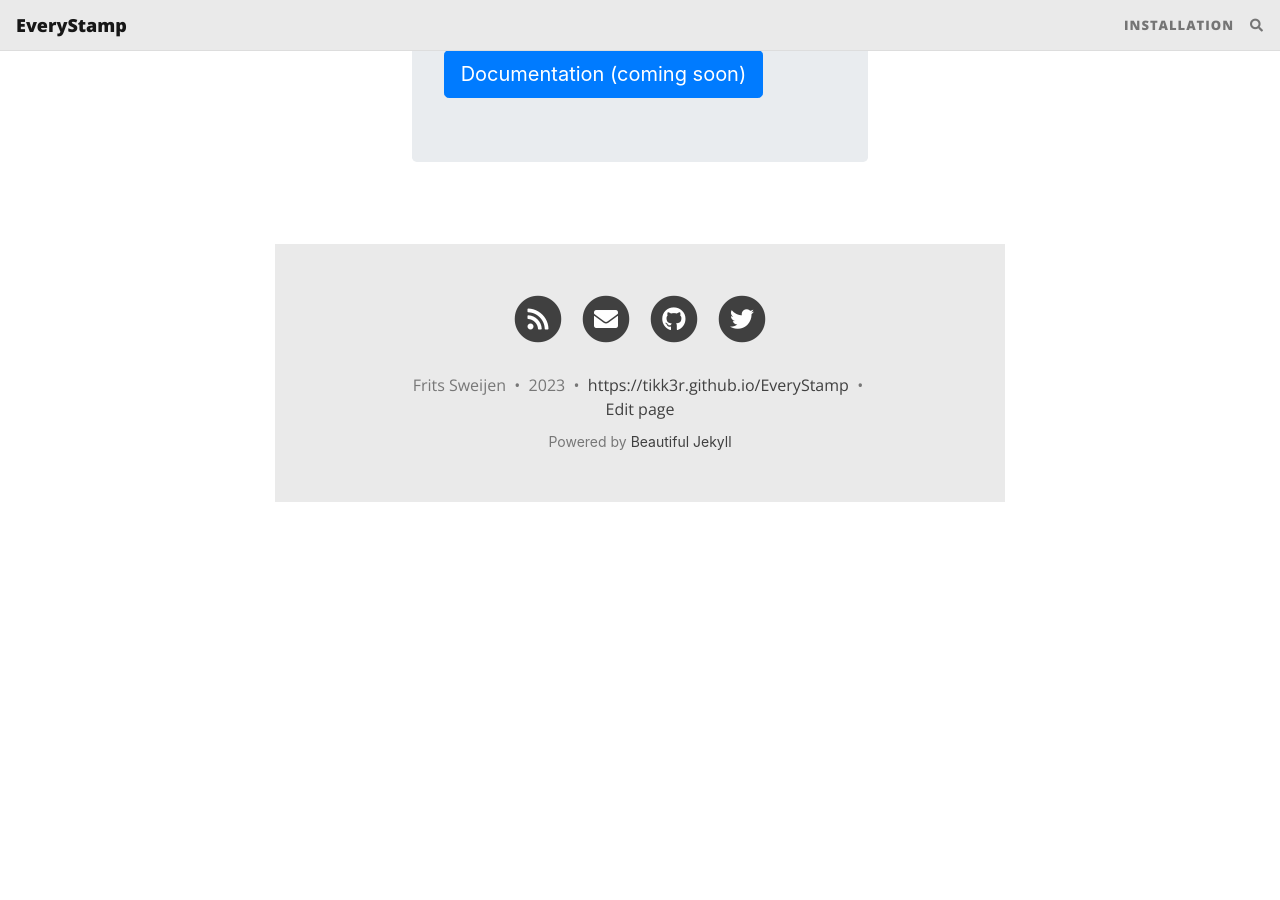
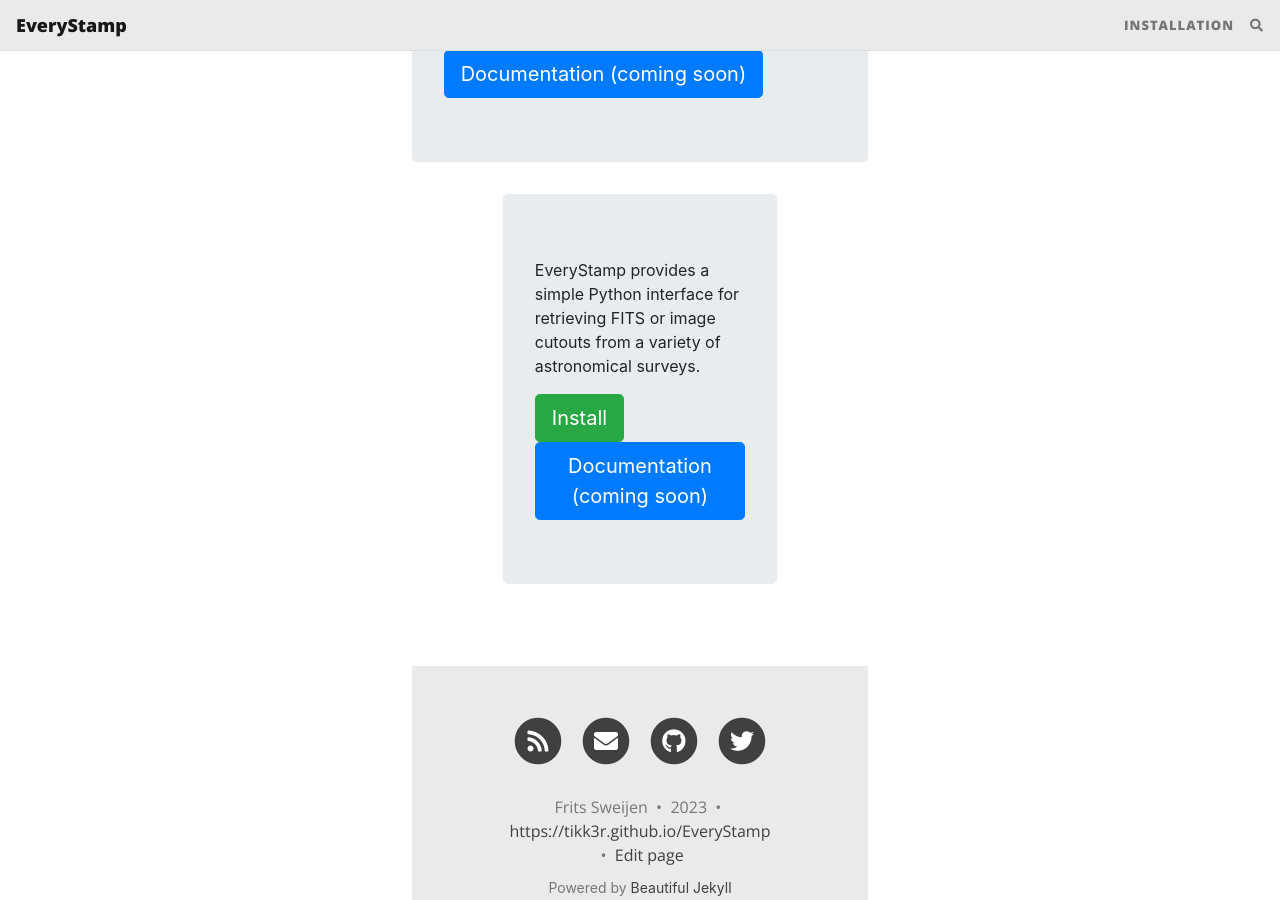
Before and after one commit to tikk3r/EveryStamp, a Jekyll site: the page built from index.html, in a window 1280 px wide and 900 px high, scrolled down 462 px. Built offline with Jekyll 4.4.1, drawn with Linux system fonts in a browser that asks for light colours; nearby versions of some CDN libraries; the list of posts is cut into pages by our own code; comment, search, counter and statistics services are not loaded; before the commit the page ends 964 px from its top, so only the background shows below that.

Commit message:
Update front page

```diff
--- a/_layouts/home.html
+++ b/_layouts/home.html
@@ -3,6 +3,23 @@
 ---
 
 {{ content }}
+
+<div class=" container-md " role="main">
+  <div class="row">
+    <div class=" col-xl-8 offset-xl-2 col-lg-10 offset-lg-1 ">
+
+
+      <div class="main-explain-area jumbotron">
+  <p>EveryStamp provides a simple Python interface for retrieving FITS or image cutouts from a variety of astronomical surveys.</p>
+  <div class="centered">
+    <a class="btn btn-success btn-lg get-started-btn" href="https://tikk3r.github.io/EveryStamp/installation/">Install</a>
+    <a class="btn btn-primary btn-lg get-started-btn" href="#">Documentation (coming soon)</a>
+  </div>
+</div>
+
+<div id="deancarbonads">
+  <script async type="text/javascript" src="//cdn.carbonads.com/carbon.js?zoneid=1673&serve=C6AILKT&placement=deanattalicom" id="_carbonads_js"></script>
+</div>
 
 {% assign posts = paginator.posts | default: site.posts %}
 
```
